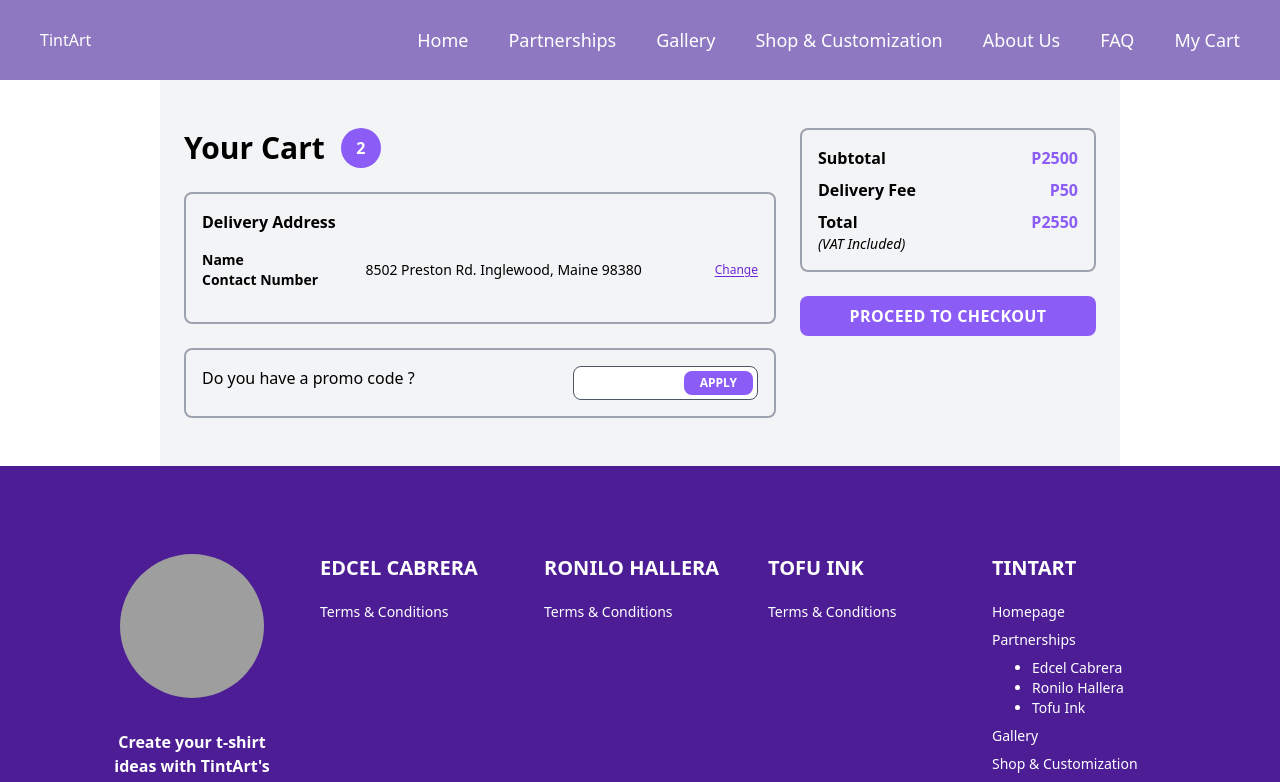
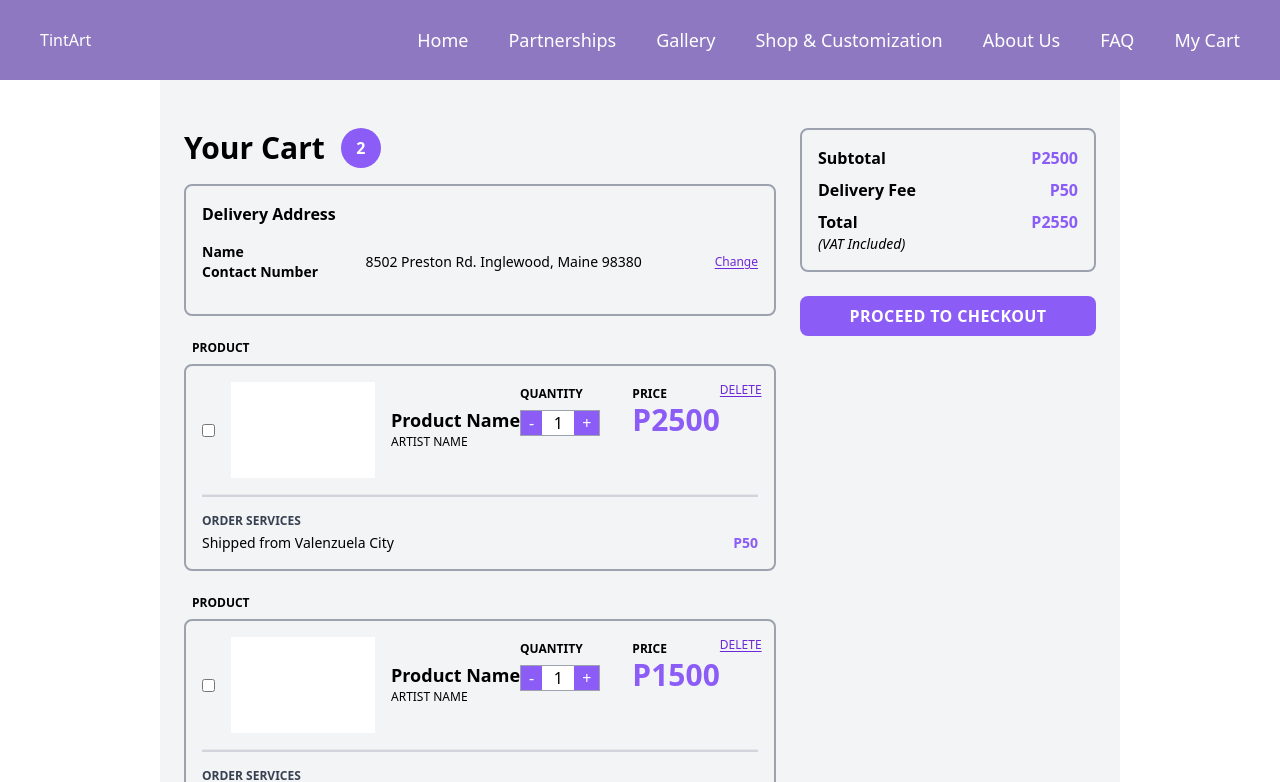
Before and after one commit to viparosh/tintartph, a Next.js app: page /mycart in a window 1280 px wide. Shown: the top 782 px of the page. Built offline with nearby package versions, Linux system fonts and the light colour scheme; grey boxes are pictures that could not be loaded.

Commit message:
8 AM / 8-16-2023

```diff
--- a/pages/mycart.js
+++ b/pages/mycart.js
@@ -8,13 +8,14 @@
         <Header/>
         {/* Content */}
         <div className="bg-gray-100 px-6 lg:w-3/4 w-full lg:flex-row flex-col flex py-12 gap-x-6 ">
-            <div className="lg:w-2/3 w-full flex flex-col gap-y-6">
+            <div className="lg:w-2/3 w-full flex flex-col gap-y-4">
                 <div className="flex items-center">
                     <p className="text-3xl font-bold mr-4">Your Cart</p>
                     <div className="rounded-full flex items-center justify-center h-10 w-10 bg-violet-500 text-white font-semibold">
                         <p className="text-center">2</p>
                     </div>
                 </div>
+
                 <div className="border-gray-400 rounded-lg border border-2 flex p-4 flex-col">
                     <p className="font-bold">Delivery Address</p>
                     <div className="my-4 flex flex-col items-start lg:grid lg:items-center lg:gap-4 gap-1 lg:grid-cols-7">
@@ -27,15 +28,105 @@
                     </div>
                 </div>
 
+                {/* Item 1 */}
+                <div className="flex flex-col">
+                    <span className="text-xs font-bold p-2">PRODUCT</span>
+                    <div className="border-gray-400 rounded-lg border border-2 flex p-4 flex-col">
+                        <div className="flex w-full items-start justify-between flex-col xl:flex-row">
+                            <div className="shrink-0 flex items-center gap-x-4 flex-row">
+                                <input type="checkbox" className="checked:bg-black"/>
+                                <div className="w-[9rem] bg-white h-[6rem]"></div>
+                                <div className="flex flex-col self-start mt-6">
+                                    <p className="text-lg font-bold">Product Name</p>
+                                    <p className="text-xs">ARTIST NAME</p>
+                                </div>
+                            </div>
+                            <div className="flex space-evenly  gap-x-8 xl:my-0 my-2">
+                                <div className="flex flex-col pt-1">
+                                    <p className="text-xs font-bold">QUANTITY</p>
+                                    <div className="flex flex-row  mt-2  border-gray-400 border">
+                                        <button className="text-white bg-violet-500 px-2">-</button>
+                                        <input defaultValue="1" className="w-[2rem] text-center" type="text"/>
+                                        <button className="text-white bg-violet-500 px-2">+</button>
+                                    </div>
+                                </div>
+                                <div className="flex flex-col pt-1">
+                                    <p className="text-xs font-bold">PRICE</p>
+                                    <p className="text-3xl font-bold text-violet-500">P2500</p>
+                                </div>
+                            </div>
+
+                            <button className="xl:self-baseline self-end text-xs col-span-1 justify-self-end underline underline-offset-2 text-violet-700">DELETE</button>
+                        </div>
+                        <hr className="bg-gray-300 my-4 h-[0.2rem]"/>
+                        <div className="flex flex-col gap-y-1">
+                            <p className="text-xs font-bold text-gray-700">ORDER SERVICES</p>
+                            <div className="flex justify-between items-center">
+                                <p className="text-sm">Shipped from Valenzuela City</p>
+                                <p className="text-violet-500 text-sm font-bold">P50</p>
+                            </div>
+                        </div>
+
+                    </div>
+                </div>
+
+                 {/* Item 2 */}
+                 <div className="flex flex-col">
+                    <span className="text-xs font-bold p-2">PRODUCT</span>
+                    <div className="border-gray-400 rounded-lg border border-2 flex p-4 flex-col">
+                        <div className="flex w-full items-start justify-between flex-col xl:flex-row">
+                            <div className="shrink-0 flex items-center gap-x-4 flex-row">
+                                <input type="checkbox" className="checked:bg-black"/>
+                                <div className="w-[9rem] bg-white h-[6rem]"></div>
+                                <div className="flex flex-col self-start mt-6">
+                                    <p className="text-lg font-bold">Product Name</p>
+                                    <p className="text-xs">ARTIST NAME</p>
+                                </div>
+                            </div>
+                            <div className="flex space-evenly  gap-x-8 xl:my-0 my-2">
+                                <div className="flex flex-col pt-1">
+                                    <p className="text-xs font-bold">QUANTITY</p>
+                                    <div className="flex flex-row  mt-2  border-gray-400 border">
+                                        <button className="text-white bg-violet-500 px-2">-</button>
+                                        <input defaultValue="1" className="w-[2rem] text-center" type="text"/>
+                                        <button className="text-white bg-violet-500 px-2">+</button>
+                                    </div>
+                                </div>
+                                <div className="flex flex-col pt-1">
+                                    <p className="text-xs font-bold">PRICE</p>
+                                    <p className="text-3xl font-bold text-violet-500">P1500</p>
+                                </div>
+                            </div>
+
+                            <button className="xl:self-baseline self-end text-xs col-span-1 justify-self-end underline underline-offset-2 text-violet-700">DELETE</button>
+                        </div>
+                        <hr className="bg-gray-300 my-4 h-[0.2rem]"/>
+                        <div className="flex flex-col gap-y-1">
+                            <p className="text-xs font-bold text-gray-700">ORDER SERVICES</p>
+                            <div className="flex justify-between items-center">
+                                <p className="text-sm">Shipped from Valenzuela City</p>
+                                <p className="text-violet-500 text-sm font-bold">P50</p>
+                            </div>
+                        </div>
+
+                    </div>
+                </div>
+
+
+
+
+
                 {/* Promo */}
                 <div className="w-full items-start border-gray-400 rounded-lg border border-2 lg:flex-row flex-col flex p-4 gap-y-2 sm:justify-between">
                     <p>Do you have a promo code ?</p>
                     <div className="rounded-lg bg-white w-full lg:w-1/3 flex border border-gray-600 p-1">
-                        <input className="w-full border-none" type="text"/>
+                        <input defaultValue="" className="w-full border-none" type="text"/>
                         <button className="bg-violet-500 text-xs rounded-lg font-semibold text-white px-4">APPLY</button>
                     </div>
                 </div>
             </div>
+
+
             <div className="lg:w-1/3 w-full lg:px-0 lg:mt-0 mt-6 flex-col gap-y-6 flex">
                <div className="flex-col p-4 gap-y-2 border-gray-400 rounded-lg border border-2 flex">
                 <div className="flex justify-between">
```
Also changed, not shown: pages/home.js (line endings or trailing spaces).
